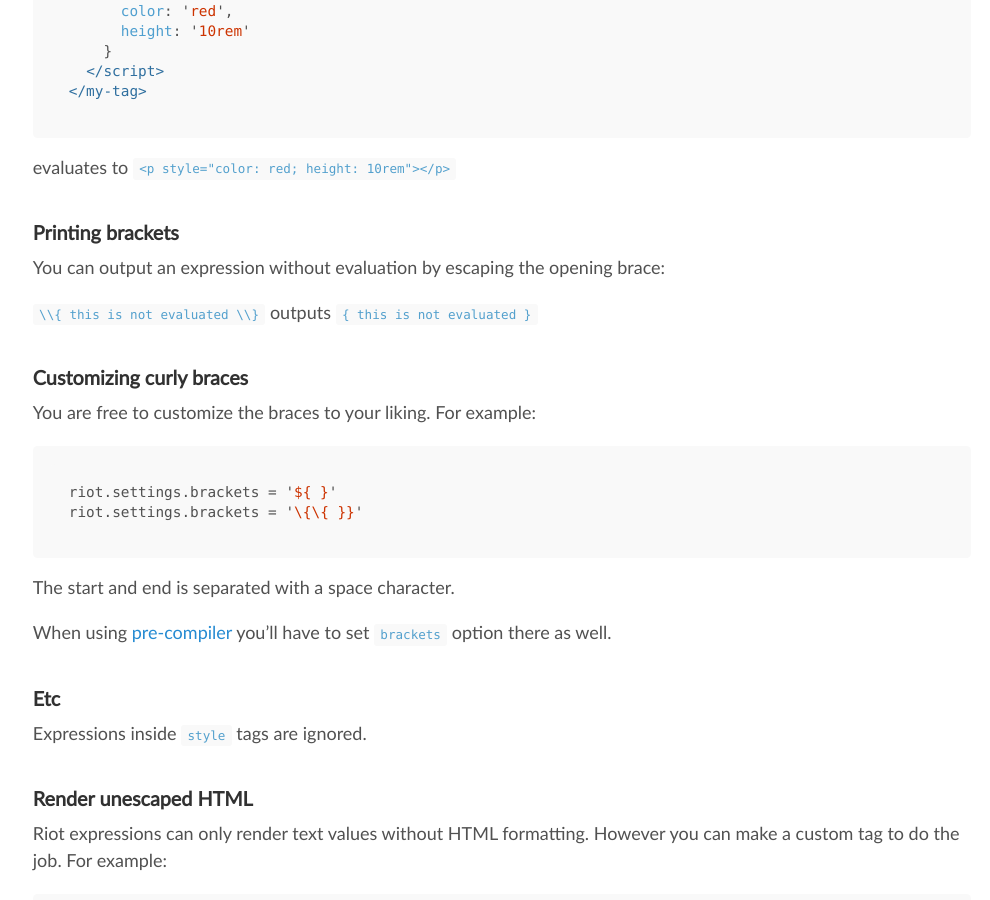
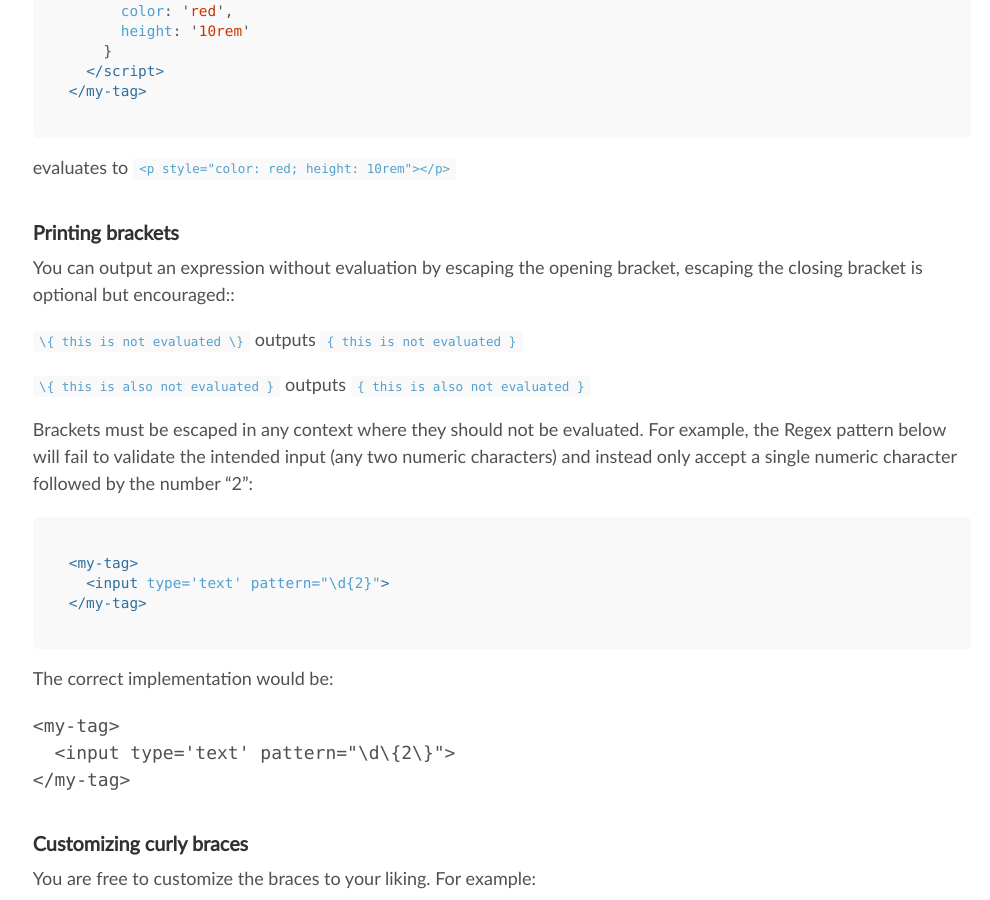
Before and after one commit to riot/riot.github.io, a Jekyll site: the page built from guide/index.md, in a window 1280 px wide and 900 px high, scrolled down 13872 px. Shown: the whole window, without its empty margins (138-1128 px from the left). Built offline with Jekyll 4.4.1, drawn with Linux system fonts in a browser that asks for light colours; nearby versions of some CDN libraries; emoji names are drawn with the system emoji font; comment, search, counter and statistics services are not loaded.

Commit message:
Update documentation about escaping brackets. Use consistant terminology (bracket vs brace).

````diff
--- a/guide/index.md
+++ b/guide/index.md
@@ -559,10 +559,27 @@ evaluates to `<p style="color: red; height: 10rem"></p>`
 
 ### Printing brackets
 
-You can output an expression without evaluation by escaping the opening brace:
+You can output an expression without evaluation by escaping the opening bracket, escaping the closing bracket is optional but encouraged::
 
-`\\{ this is not evaluated \\}` outputs `{ this is not evaluated }`
+`\{ this is not evaluated \}` outputs `{ this is not evaluated }`
 
+`\{ this is also not evaluated }` outputs `{ this is also not evaluated  }`
+
+Brackets must be escaped in any context where they should not be evaluated. For example, the Regex pattern below will fail to validate the intended input (any two numeric characters) and instead only accept a single numeric character followed by the number "2":
+
+```html
+<my-tag>
+  <input type='text' pattern="\d{2}">
+</my-tag>
+```
+
+The correct implementation would be:
+
+```HTML
+<my-tag>
+  <input type='text' pattern="\d\{2\}">
+</my-tag>
+```
 
 ### Customizing curly braces
 
````
